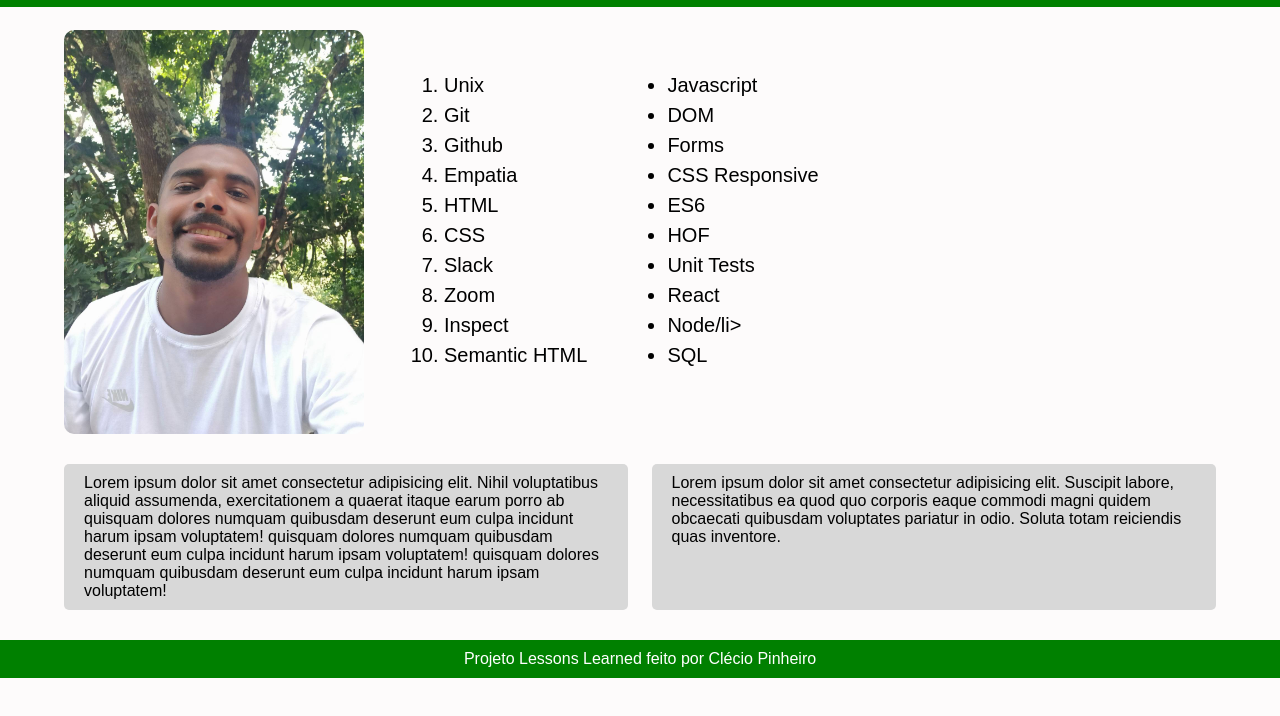
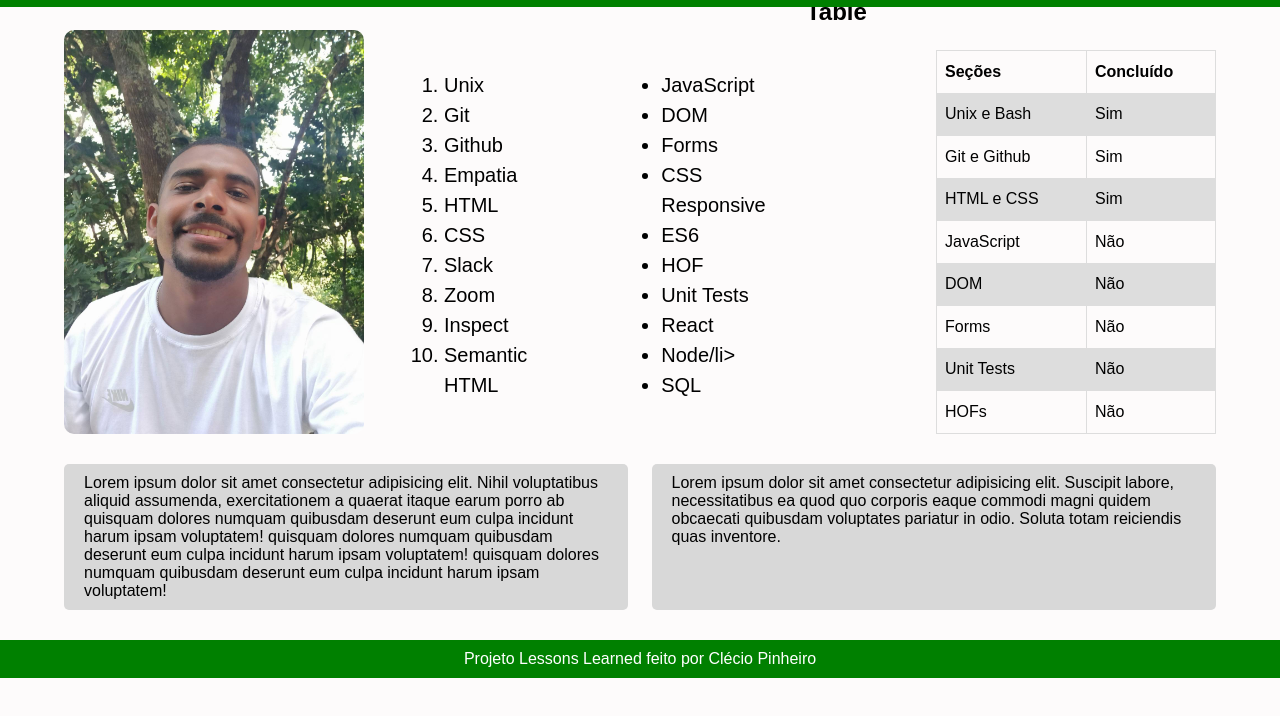
Before and after one commit to cleciopinheiro/lessons-learned, a website: page index.html in a window 1280 px wide. Shown: the part 50-766 px from the top of the page. Drawn offline with Linux system fonts and the light colour scheme.

Commit message:
Requisito Bônus

```diff
--- a/index.html
+++ b/index.html
@@ -35,7 +35,7 @@
           <li>Semantic HTML</li>
         </ol>
         <ul id="licoes_a_aprender">
-          <li>Javascript</li>
+          <li>JavaScript</li>
           <li>DOM</li>
           <li>Forms</li>
           <li>CSS Responsive</li>
@@ -47,6 +47,46 @@
           <li>SQL</li>
         </ul>
       </div>
+      <h2>HTML Table</h2>
+
+<table>
+  <tr>
+    <th>Seções</th>
+    <th>Concluído</th>
+  </tr>
+  <tr>
+    <td>Unix e Bash</td>
+    <td>Sim</td>
+  </tr>
+  <tr>
+    <td>Git e Github</td>
+    <td>Sim</td>
+  </tr>
+  <tr>
+    <td>HTML e CSS</td>
+    <td>Sim</td>
+  </tr>
+  <tr>
+    <td>JavaScript</td>
+    <td>Não</td>
+  </tr>
+  <tr>
+    <td>DOM</td>
+    <td>Não</td>
+  </tr>
+  <tr>
+    <td>Forms</td>
+    <td>Não</td>
+  </tr>
+    <tr>
+    <td>Unit Tests</td>
+    <td>Não</td>
+  </tr>
+    <tr>
+    <td>HOFs</td>
+    <td>Não</td>
+  </tr>
+</table>
     </section>
     <div class="content">
       <article class="lado-esquerdo">
--- a/style.css
+++ b/style.css
@@ -77,3 +77,20 @@ footer {
   background-color: green;
   color: white;
 }
+
+table {
+  font-family: arial, sans-serif;
+  border-collapse: collapse;
+  width: 25%;
+  margin-top: 80px;
+}
+
+td, th {
+  border: 1px solid #dddddd;
+  text-align: left;
+  padding: 8px;
+}
+
+tr:nth-child(even) {
+  background-color: #dddddd;
+}
```
